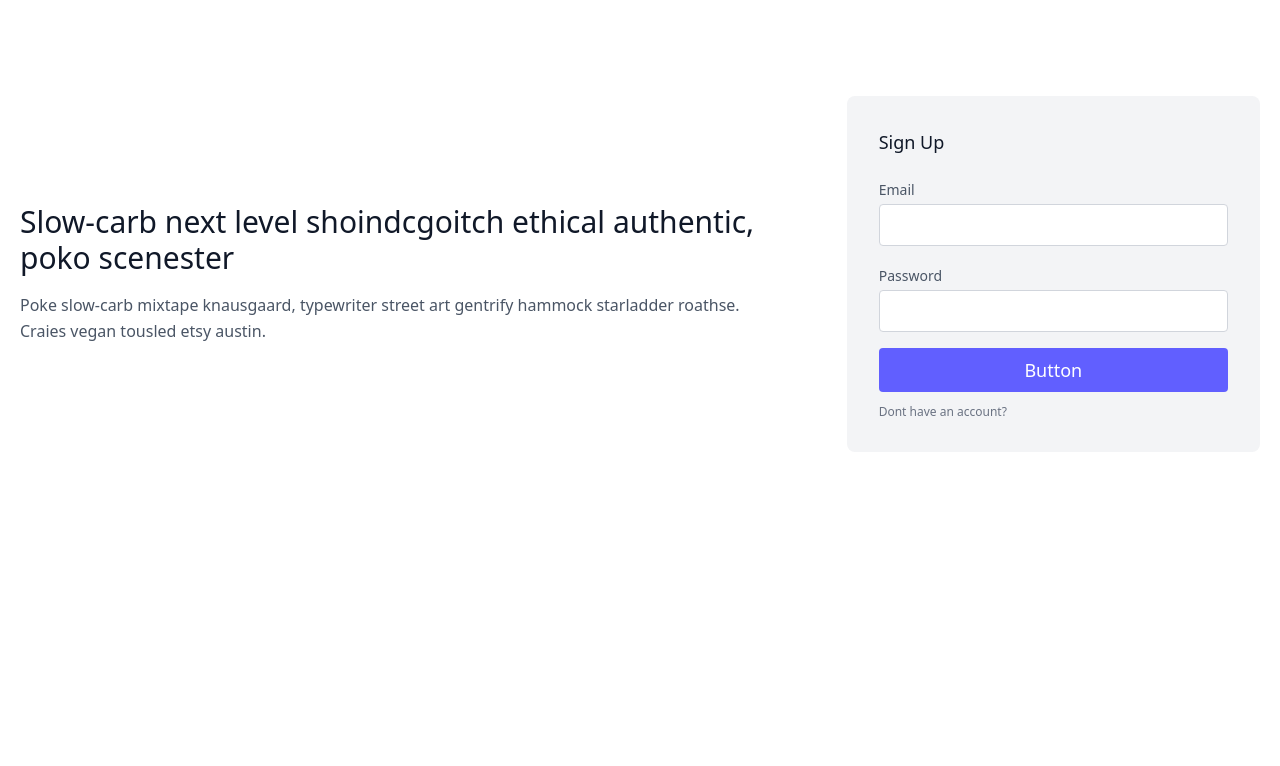
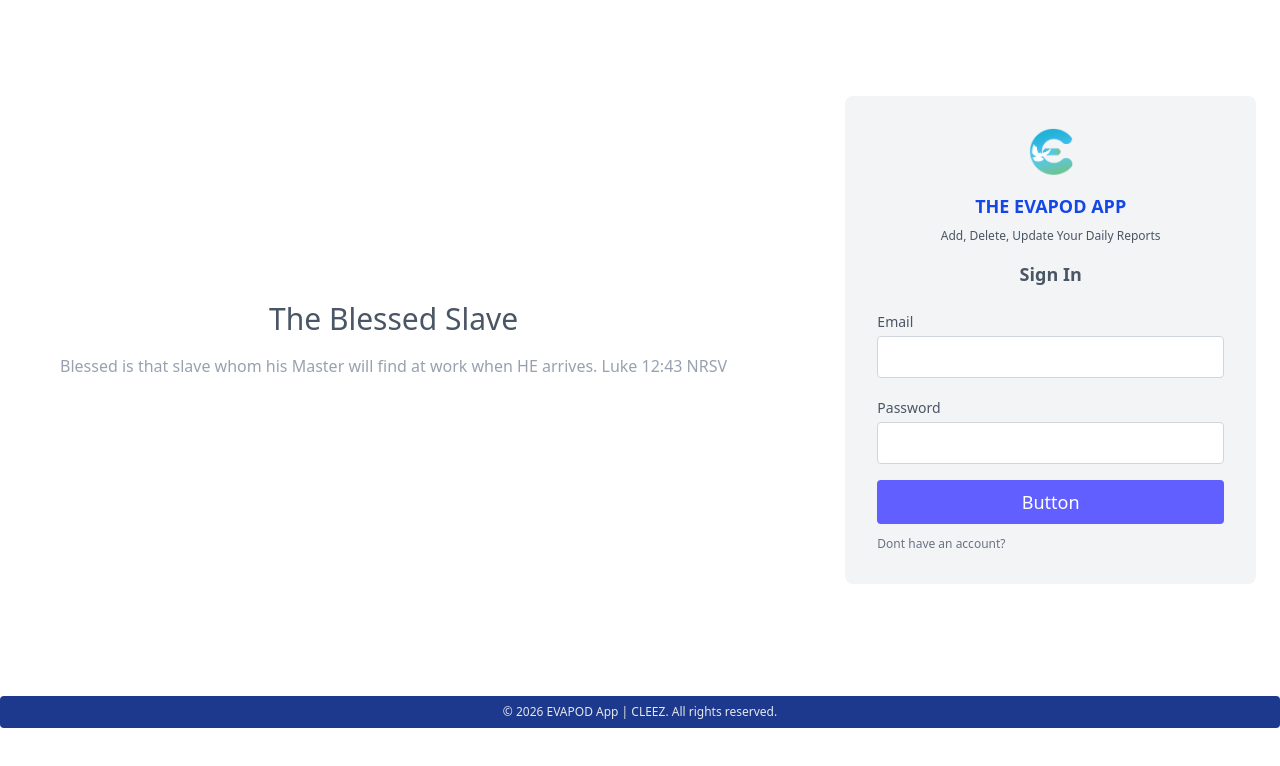
Before and after one commit to FebinAugustine/mernauthcomplete, a React (Vite) app in the folder frontend/: page / in a window 1280 px wide. Shown: the top 766 px of the page. Built offline with nearby package versions, Linux system fonts and the light colour scheme; no server answers.

Commit message:
styled login, register, and home

```diff
--- a/frontend/src/components/dashboard.jsx
+++ b/frontend/src/components/dashboard.jsx
@@ -34,9 +34,54 @@ const Dashboard = ({ user, reports }) => {
   };
 
   return (
-    <div className="p-6">
-      <h1 className="text-3xl font-bold text-gray-900 mb-6">Dashboard</h1>
-      <div className="bg-white rounded-lg shadow p-6 mb-6">
+    <div className="pt-0">
+      {/* Classic Navbar */}
+      <div className="bg-white shadow-md p-4 mb-6">
+        <div className="flex justify-between items-center">
+          <div className="flex items-center space-x-2">
+            <h2 className="text-xl font-bold text-blue-900">EVAPOD HOME</h2>
+          </div>
+          <div>
+            <span className="text-gray-600">ID: </span>
+            <span className="font-semibold text-gray-800">{user?.zionId}</span>
+          </div>
+          {/* User Drop down */}
+          <div className="relative">
+            <button className="flex items-center space-x-2 focus:outline-none">
+              {/* down arrow icon */}
+              <svg
+                xmlns="http://www.w3.org/2000/svg"
+                className="h-5 w-5 text-gray-700"
+                viewBox="0 0 20 20"
+                fill="currentColor"
+              >
+                <path
+                  fillRule="evenodd"
+                  d="M5.293 7.293a1 1 0 011.414 0L10 10.586l3.293-3.293a1 1 0 111.414 1.414l-4 4a1 1 0 01-1.414 0l-4-4a1 1 0 010-1.414z"
+                  clipRule="evenodd"
+                />
+              </svg>
+            </button>
+            {/* Dropdown menu can be implemented here */}
+            <div className="absolute right-0 mt-2 w-48 bg-white border rounded-md shadow-lg py-1 z-20 hidden">
+              <a
+                href="#profile"
+                className="block px-4 py-2 text-sm text-gray-700 hover:bg-gray-100"
+              >
+                Profile
+              </a>
+              <a
+                href="#settings"
+                className="block px-4 py-2 text-sm text-gray-700 hover:bg-gray-100"
+              >
+                Settings
+              </a>
+            </div>
+          </div>
+        </div>
+      </div>
+      {/* <h1 className="text-3xl font-bold text-blue-900 mb-6">Evapod Home</h1> */}
+      <div className="bg-white rounded-lg shadow p-6 mb-6 ml-2 mr-2 md:ml-6 md:mr-6">
         <h2 className="text-xl font-semibold mb-4">
           Welcome back, {user?.name}!
         </h2>
@@ -55,7 +100,7 @@ const Dashboard = ({ user, reports }) => {
           </div>
         </div>
       </div>
-      <div className="bg-white rounded-lg shadow p-6 mb-6">
+      <div className="bg-white rounded-lg shadow p-6 mb-6 ml-2 mr-2 md:ml-6 md:mr-6">
         <div className="flex justify-between items-center mb-4">
           <h2 className="text-xl font-semibold">Report Summary</h2>
           <button
@@ -91,7 +136,7 @@ const Dashboard = ({ user, reports }) => {
           </div>
         </div>
       </div>
-      <div className="bg-white rounded-lg shadow p-6">
+      <div className="bg-white rounded-lg shadow p-6 ml-2 mr-2 md:ml-6 md:mr-6 ">
         <div className="flex justify-between items-center mb-4">
           <h2 className="text-xl font-semibold">Follow-Up Status Summary</h2>
           <button
@@ -101,7 +146,7 @@ const Dashboard = ({ user, reports }) => {
             <Share2 size={22} color="#048b07" strokeWidth={3} />
           </button>
         </div>
-        <div className="grid grid-cols-1 md:grid-cols-5 gap-4">
+        <div className="flex flex-col md:flex-row flex-wrap gap-4 justify-between">
           <div className="bg-blue-50 p-4 rounded-lg flex items-center">
             <span className="text-2xl mr-3">1️⃣</span>
             <div>
--- a/frontend/src/pages/Home.jsx
+++ b/frontend/src/pages/Home.jsx
@@ -14,14 +14,14 @@ import AddReport from "../components/addReport";
 const Home = () => {
   const { logoutUser, user, setUser } = AppData();
   const navigate = useNavigate();
-  const [activeTab, setActiveTab] = useState("dashboard");
+  const [activeTab, setActiveTab] = useState("home");
   const [reports, setReports] = useState([]);
   const [loading, setLoading] = useState(false);
 
   useEffect(() => {
     if (activeTab === "profile") {
       refreshProfile();
-    } else if (activeTab === "reports" || activeTab === "dashboard") {
+    } else if (activeTab === "reports" || activeTab === "home") {
       fetchReports();
     }
   }, [activeTab]);
@@ -65,7 +65,7 @@ const Home = () => {
   };
 
   const sidebarItems = [
-    { id: "dashboard", label: "Dashboard", icon: "🏠" },
+    { id: "home", label: "Home", icon: "🏠" },
     { id: "reports", label: "All Reports", icon: "📊" },
     { id: "add-report", label: "Add Report", icon: "➕" },
     { id: "profile", label: "Profile", icon: "👤" },
@@ -82,7 +82,7 @@ const Home = () => {
     }
 
     switch (activeTab) {
-      case "dashboard":
+      case "home":
         return <Dashboard user={user} reports={reports} />;
       case "reports":
         return (
@@ -108,23 +108,34 @@ const Home = () => {
       {/* Sidebar */}
       <div className="w-20 md:w-64 bg-white shadow-lg">
         <div className="p-6">
-          <h2 className="hidden md:block text-2xl font-bold text-gray-800">
+          {/* logo */}
+          <img
+            src="./src/assets/evapod_logo.png"
+            alt="EVAPOD LOGO"
+            className="mx-auto h-6 w-auto mb-4"
+          />
+          <h1 className="hidden md:block text-blue-700 text-lg font-bold title-font mb-2 text-center">
+            THE EVAPOD APP
+          </h1>
+          {/* <h2 className="hidden md:block text-2xl font-bold text-gray-800">
             Dashboard
-          </h2>
+          </h2> */}
         </div>
         <nav className="mt-6">
           {sidebarItems.map((item) => (
             <button
               key={item.id}
               onClick={() => setActiveTab(item.id)}
-              className={`w-full flex items-center px-4 md:px-6 py-3 text-left hover:bg-gray-100 ${
+              className={`w-full flex flex-col md:flex-row items-center md:px-6 py-6 text-left hover:bg-gray-100 ${
                 activeTab === item.id
-                  ? "bg-indigo-50 border-r-4 border-indigo-600 text-indigo-600"
-                  : "text-gray-700"
+                  ? "bg-indigo-100 border-r-4 border-indigo-600 text-indigo-800 font-medium"
+                  : "text-gray-500"
               }`}
             >
-              <span className="mr-3">{item.icon}</span>
-              <span className="hidden md:inline">{item.label}</span>
+              <span className="md:mr-3">{item.icon}</span>
+              <span className="text-xs md:text-lg text-center md:inline">
+                {item.label}
+              </span>
             </button>
           ))}
         </nav>
@@ -134,7 +145,7 @@ const Home = () => {
             className="w-full bg-red-600 text-white py-2 px-2 md:px-4 rounded-md hover:bg-red-700 transition duration-200 text-sm md:text-base"
           >
             <span className="hidden md:inline">Logout</span>
-            <span className="md:hidden">🚪</span>
+            <span className="md:hidden">{/* power lucide icon */}⏻</span>
           </button>
         </div>
       </div>
--- a/frontend/src/pages/Login.jsx
+++ b/frontend/src/pages/Login.jsx
@@ -30,22 +30,30 @@ const Login = () => {
   };
   return (
     <section className="text-gray-600 body-font">
-      <div className="container px-5 py-24 mx-auto flex flex-wrap items-center">
+      <div className="container md:px-4 lg:px-6 py-24 mx-auto flex flex-wrap items-center">
         <div className="lg:w-3/5 md:w-1/2 md:pr-16 lg:pr-0 pr-0">
-          <h1 className="title-font font-medium text-3xl text-gray-900">
-            Slow-carb next level shoindcgoitch ethical authentic, poko scenester
+          <h1 className="title-font font-medium text-3xl text-gray-600 px-4 text-center">
+            The Blessed Slave
           </h1>
-          <p className="leading-relaxed mt-4">
-            Poke slow-carb mixtape knausgaard, typewriter street art gentrify
-            hammock starladder roathse. Craies vegan tousled etsy austin.
+          <p className="leading-relaxed mt-4 px-4 text-center text-gray-400">
+            Blessed is that slave whom his Master will find at work when HE
+            arrives. Luke 12:43 NRSV
           </p>
         </div>
         <form
           onSubmit={submitHandler}
           className="lg:w-2/6 md:w-1/2 bg-gray-100 rounded-lg p-8 flex flex-col md:ml-auto w-full mt-10 md:mt-0"
         >
-          <h2 className="text-gray-900 text-lg font-medium title-font mb-5">
-            Sign Up
+          {/* logo */}
+          <img src="./src/assets/evapod_logo.png" alt="EVAPOD LOGO" className="mx-auto h-12 w-auto mb-4" />
+          <h1 className="text-blue-700 text-lg font-bold title-font mb-2 text-center">
+            THE EVAPOD APP
+          </h1>
+          <p className="text-center text-xs mb-4">
+            Add, Delete, Update Your Daily Reports
+          </p>
+          <h2 className="text-gray-600 text-lg font-bold title-font mb-5 text-center">
+            Sign In
           </h2>
           <div className="relative mb-4">
             <label htmlFor="email" className="leading-7 text-sm text-gray-600">
@@ -90,6 +98,12 @@ const Login = () => {
           </Link>
         </form>
       </div>
+       {/* footer with copyright */}
+      <div className="w-full text-center mt-4">
+        <p className="text-gray-200 text-xs bg-blue-900 py-2 rounded w-full">
+          &copy; 2026 EVAPOD App | CLEEZ. All rights reserved.
+        </p>
+      </div>
     </section>
   );
 };
--- a/frontend/src/pages/Register.jsx
+++ b/frontend/src/pages/Register.jsx
@@ -45,22 +45,35 @@ const Register = () => {
     }
   };
   return (
-    <section className="text-gray-600 body-font">
-      <div className="container px-5 py-24 mx-auto flex flex-wrap items-center">
+    <section className="text-gray-600 body-font ">
+      <div className="container pb-4 pt-8 md:px-4 lg:px-6  mx-auto flex flex-wrap items-center">
         <div className="lg:w-3/5 md:w-1/2 md:pr-16 lg:pr-0 pr-0">
-          <h1 className="title-font font-medium text-3xl text-gray-900">
-            Slow-carb next level shoindcgoitch ethical authentic, poko scenester
+          <h1 className="title-font font-medium text-3xl text-gray-600 px-4 text-center">
+            Whoever has ears, let them hear.
           </h1>
-          <p className="leading-relaxed mt-4">
-            Poke slow-carb mixtape knausgaard, typewriter street art gentrify
-            hammock starladder roathse. Craies vegan tousled etsy austin.
+          <p className="leading-relaxed mt-4 px-4 text-center text-gray-400">
+            “A farmer went out to sow his seed. ..... Still other seed fell on
+            good soil, where it produced a crop—some yielding a hundred times,
+            some sixty, some thirty
           </p>
         </div>
         <form
           onSubmit={submitHandler}
-          className="lg:w-2/6 md:w-1/2 bg-gray-100 rounded-lg p-8 flex flex-col md:ml-auto w-full mt-10 md:mt-0"
+          className="lg:w-2/6 md:w-1/2 bg-gray-100 rounded-lg p-6 flex flex-col md:ml-auto w-full mt-10 md:mt-0 "
         >
-          <h2 className="text-gray-900 text-lg font-medium title-font mb-5">
+          {/* logo */}
+          <img
+            src="./src/assets/evapod_logo.png"
+            alt="EVAPOD LOGO"
+            className="mx-auto h-12 w-auto mb-4"
+          />
+          <h1 className="text-blue-700 text-lg font-bold title-font mb-2 text-center">
+            THE EVAPOD APP
+          </h1>
+          <p className="text-center text-xs mb-4">
+            Setup you Account to Get Started.
+          </p>
+          <h2 className="text-gray-600 text-lg font-bold title-font mb-5 text-center">
             Sign Up
           </h2>
           <div className="relative mb-4">
@@ -155,12 +168,17 @@ const Register = () => {
           >
             {btnLoading ? "Submitting..." : "Button"}
           </button>
-          <Link to={"/login"} className="text-xs text-gray-500 mt-3">
-            have an account?
+          <Link to={"/login"} className="text-sm text-gray-500 mt-3">
+            Have an account?
           </Link>
         </form>
       </div>
-      {/* <TestDashboard /> */}
+      {/* footer with copyright */}
+      <div className="w-full text-center mt-4">
+        <p className="text-gray-200 text-xs bg-blue-900 py-2 rounded w-full">
+          &copy; 2026 EVAPOD App | CLEEZ. All rights reserved.
+        </p>
+      </div>
     </section>
   );
 };
```
Also changed, not shown: frontend/src/assets/evapod_logo.png (added), 1 other file (tests, documents, lock files or other folders).
